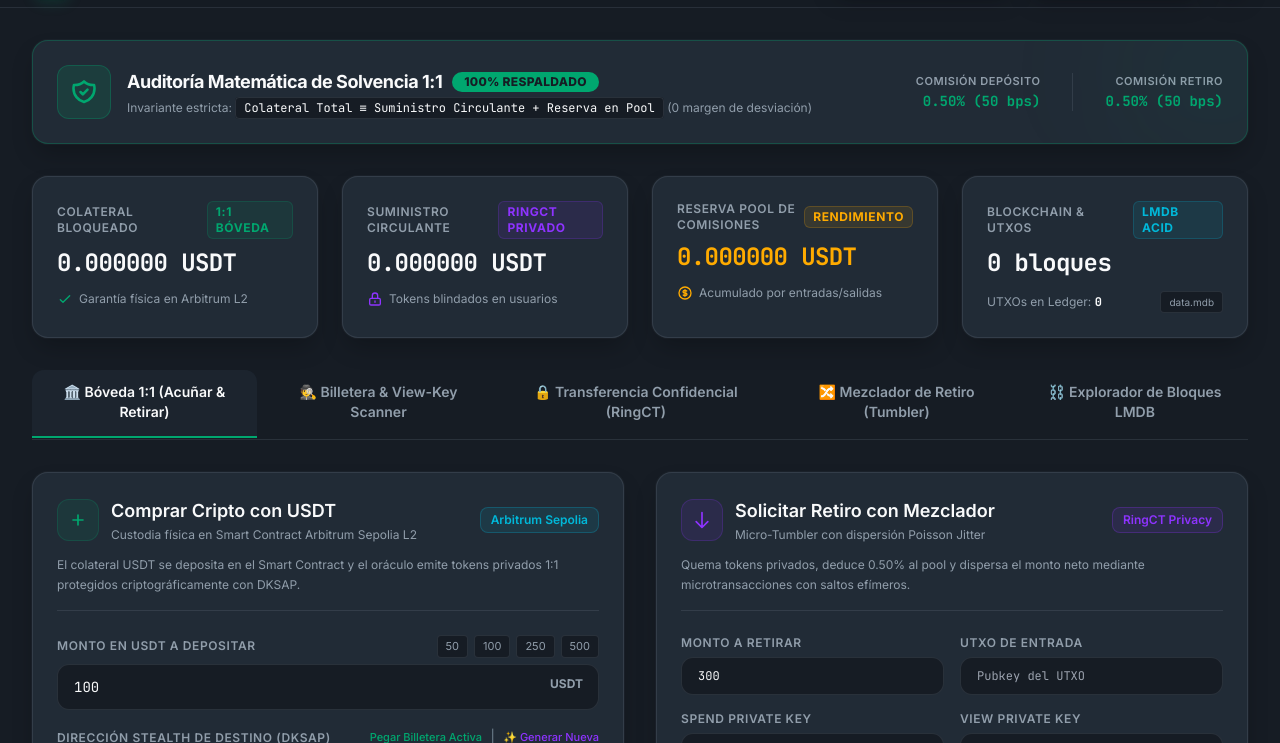
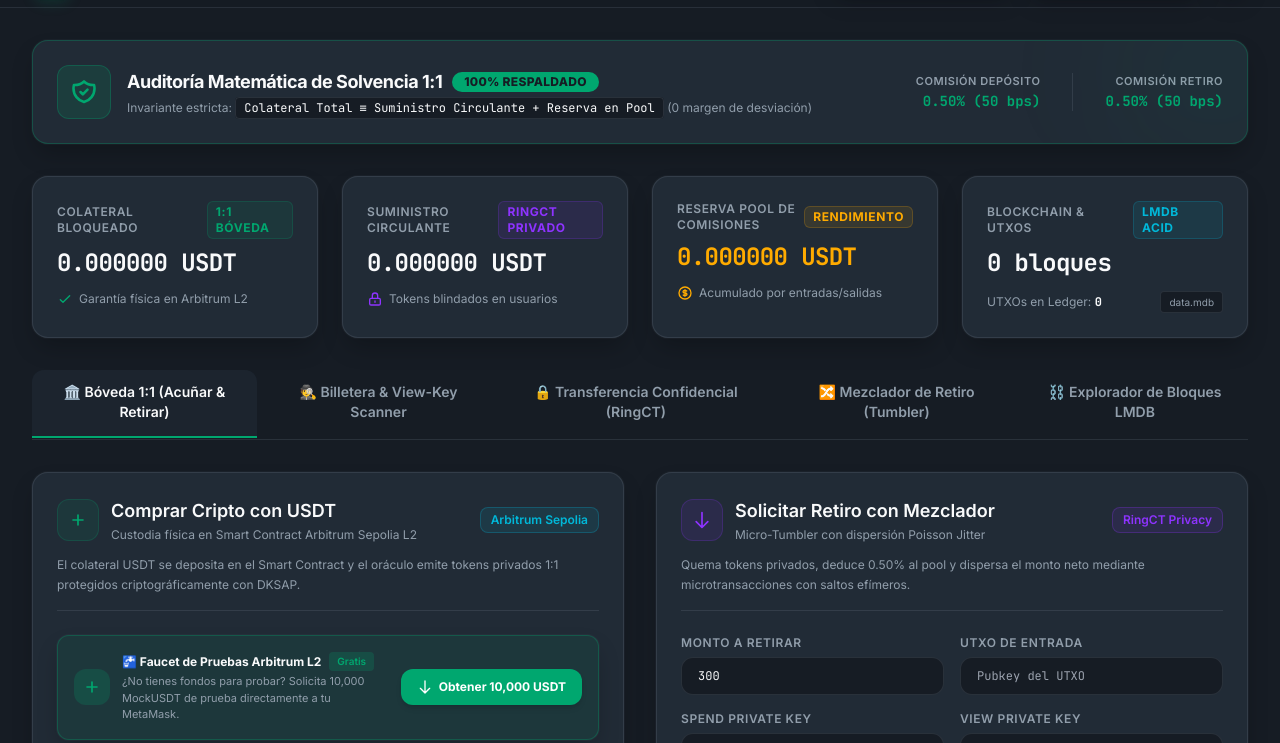
Before and after one commit to Adonisjose07/cryptopeg, a plain HTML site: page public/index.html in a window 1280 px wide. Shown: the part 57-800 px from the top of the page. Drawn offline with nearby package versions, Linux system fonts and the light colour scheme; no server answers.

Commit message:
feat(ui): display prominent always-visible testnet faucet banner

```diff
--- a/public/index.html
+++ b/public/index.html
@@ -296,6 +296,30 @@
             <span class="text-xs font-semibold bg-[#00B8D9]/10 text-[#00B8D9] border border-[#00B8D9]/25 px-2.5 py-1 rounded-lg">Arbitrum Sepolia</span>
           </div>
           <p class="text-xs text-[#919EAB] mt-3 leading-relaxed">El colateral USDT se deposita en el Smart Contract y el oráculo emite tokens privados 1:1 protegidos criptográficamente con DKSAP.</p>
+        </div>
+
+        <!-- Faucet de Pruebas Siempre Visible -->
+        <div class="bg-[#00A76F]/10 border border-[#00A76F]/30 rounded-xl p-4 flex flex-col sm:flex-row items-start sm:items-center justify-between gap-3 shadow-card">
+          <div class="flex items-center space-x-3">
+            <span class="p-2 bg-[#00A76F]/20 text-[#00A76F] rounded-xl shrink-0">
+              <svg class="w-5 h-5" fill="none" stroke="currentColor" viewBox="0 0 24 24">
+                <path stroke-linecap="round" stroke-linejoin="round" stroke-width="2" d="M12 6v6m0 0v6m0-6h6m-6 0H6"></path>
+              </svg>
+            </span>
+            <div>
+              <div class="flex items-center space-x-2">
+                <span class="text-xs font-bold text-[#F9FAFB]">🚰 Faucet de Pruebas Arbitrum L2</span>
+                <span class="text-[10px] bg-[#00A76F]/20 text-[#00A76F] px-2 py-0.5 rounded font-semibold">Gratis</span>
+              </div>
+              <p class="text-[11px] text-[#919EAB] mt-0.5">¿No tienes fondos para probar? Solicita 10,000 MockUSDT de prueba directamente a tu MetaMask.</p>
+            </div>
+          </div>
+          <button type="button" onclick="faucetMintUSDT()" id="btn-faucet-mint" class="w-full sm:w-auto bg-[#00A76F] hover:bg-[#00784E] text-white font-bold text-xs px-4 py-2.5 rounded-xl transition shadow-md cursor-pointer flex items-center justify-center space-x-1.5 shrink-0">
+            <svg class="w-4 h-4" fill="none" stroke="currentColor" viewBox="0 0 24 24">
+              <path stroke-linecap="round" stroke-linejoin="round" stroke-width="2" d="M19 14l-7 7m0 0l-7-7m7 7V3"></path>
+            </svg>
+            <span>Obtener 10,000 USDT</span>
+          </button>
         </div>
 
         <!-- Web3 Connected Status Box -->
```
